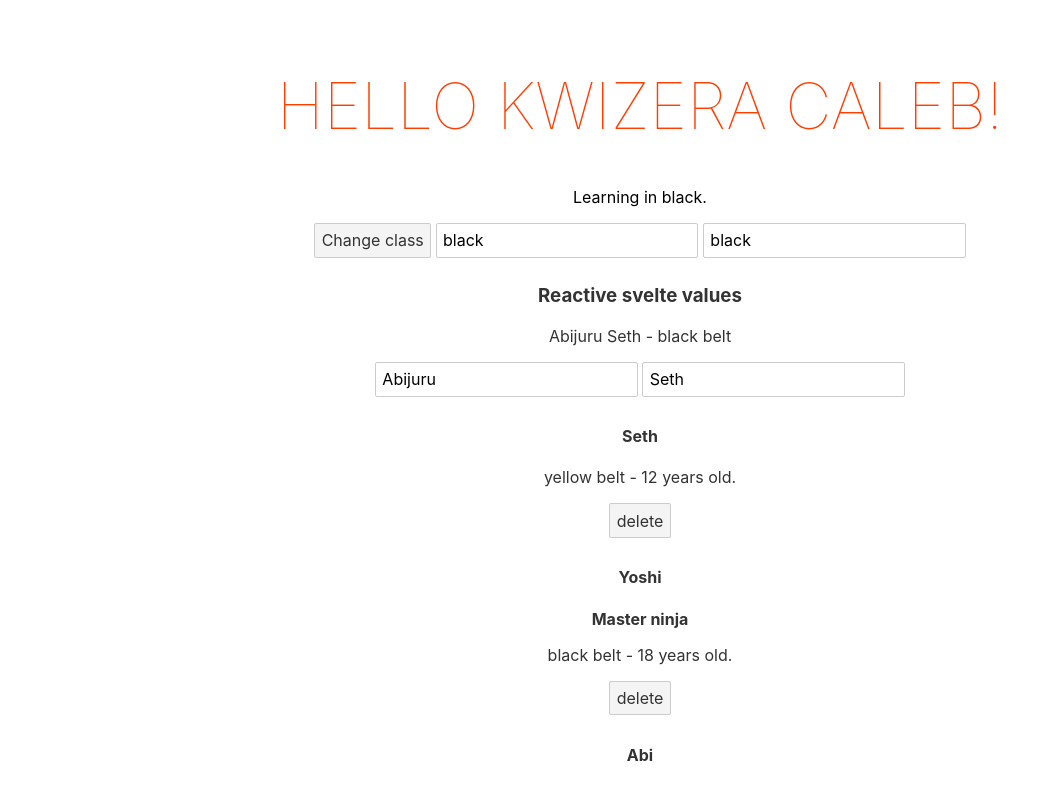
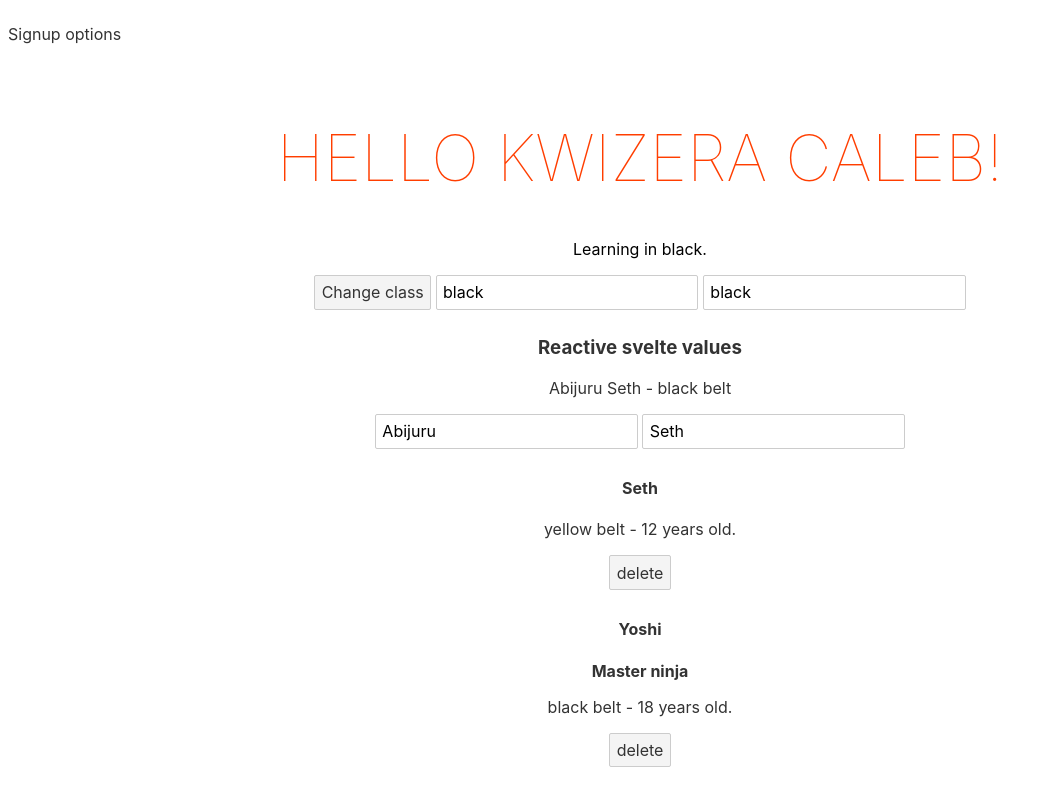
Before and after one commit to Abi-Seth/svelteapp, a Svelte app: page / in a window 1280 px wide. Shown: the top 788 px of the page, without its empty margins (0-1050 px from the left). Built offline with nearby package versions, Linux system fonts and the light colour scheme.

Commit message:
New: components

```diff
--- a/src/App.svelte
+++ b/src/App.svelte
@@ -1,4 +1,7 @@
 <script>
+	import Modal from './Modal.svelte'
+
+
 	let name = 'Kwizera Caleb';
 	let beltColor = 'black';
 
@@ -40,6 +43,8 @@
 
 	let num = 5;
 </script>
+
+<Modal/>
 
 <main>
 	<h1>Hello {name}!</h1>
--- /dev/null
+++ b/src/Modal.svelte
@@ -0,0 +1,15 @@
+<script>
+    let showModal = true;
+</script>
+
+{#if showModal == true}
+    <div>
+        <div>
+            <p>Signup options</p>
+        </div>
+    </div>
+{/if}
+
+<style>
+
+</style>
```
